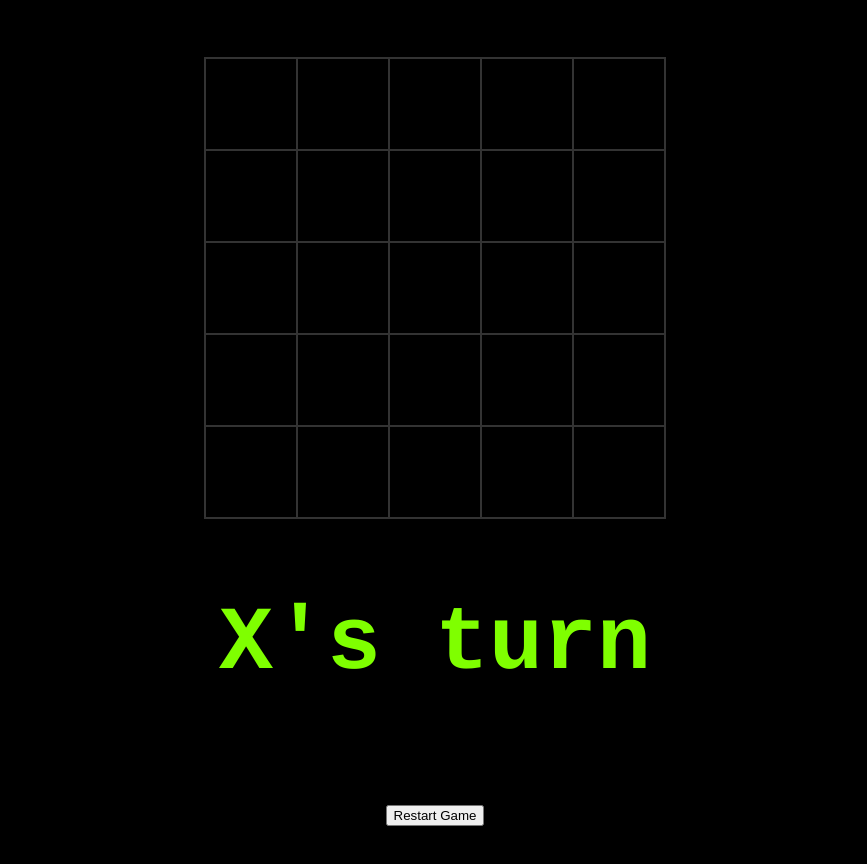
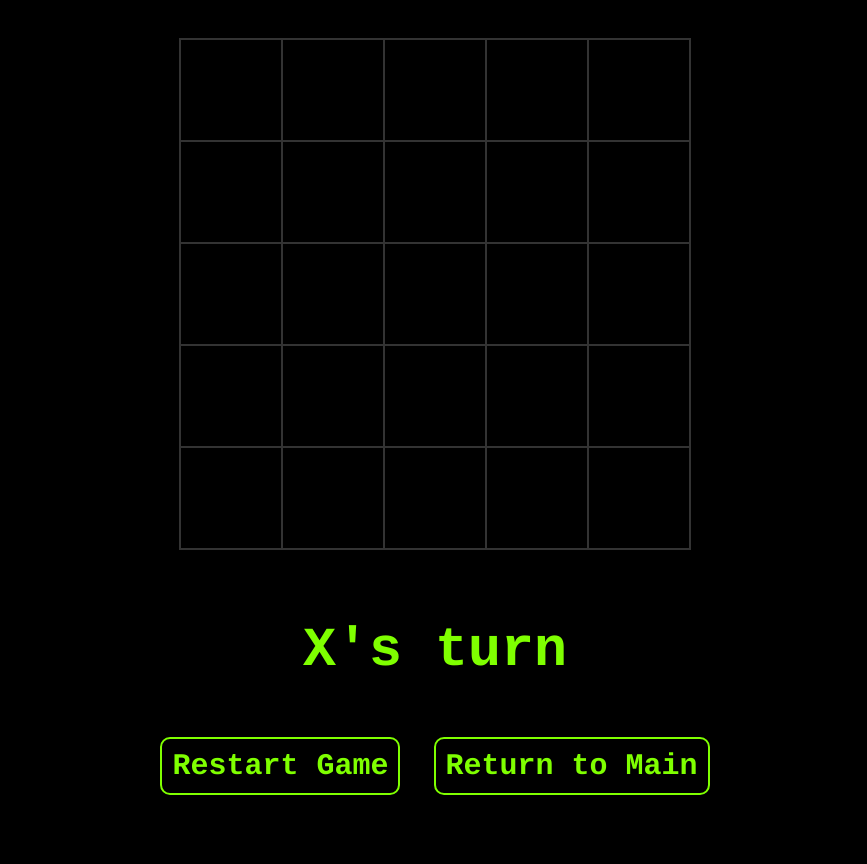
Before and after one commit to soundy0115/TicTacToe_5x5, a plain HTML site: page index.html in a window 1280 px wide. Shown: the part 193-1057 px from the top of the page, without its empty margins (205-1072 px from the left). After the commit the page ends 996 px from the top, so only its background shows below. Drawn offline with Linux system fonts and the light colour scheme.

Commit message:
redesign

```diff
--- a/index.html
+++ b/index.html
@@ -4,13 +4,13 @@
         <meta charset="UTF-8">
         <meta name="viewport" content="width=device-width, user-scalable=no, initial-scale=1.0, maximum-scale=1.0, minimum-scale=1.0">
         <meta http-equiv="X-UA-Compatible" content="ie=edge">
-        <title>Tic Tac Toe 5x5</title>
+        <title>Tic-Tac-Toe 5x5</title>
         <link rel="stylesheet" href="style.css">
     </head>
 
     <body>
         <section>
-            <h1 class="game--title">Tic Tac Toe 5x5</h1>
+            <h1 class="game--title">Tic-Tac-Toe 5x5</h1>
             <div class="game--container">
                 <div data-cell-index="0" class="cell"></div>
                 <div data-cell-index="1" class="cell"></div>
@@ -39,11 +39,16 @@
                 <div data-cell-index="24" class="cell"></div>
 
             </div>
+
             <h2 class="game--status"></h2>
-            <button class="game--restart">Restart Game</button>
+
+            <div class="buttons">
+                <button class="game--restart">Restart Game</button>
+                <button class = "main--menu" onclick="location.href='https://soundy0115.github.io/TicTacToe_Menu/'">Return to Main</button>
+            </div>
+
         </section>
 
-        // add javascript
         <script src="script.js"></script>
 
     </body>
--- a/script.js
+++ b/script.js
@@ -11,8 +11,8 @@ var gameState = ["", "", "", "", "",
                  "", "", "", "", "",
                  "", "", "", "", ""];
 
-var winningMessage = () => `Player ${currentPlayer} has won!`;
-var drawMessage = () => `Game ended in a draw!`;
+var winningMessage = () => `Player ${currentPlayer} Wins!`;
+var drawMessage = () => `Draw!`;
 var currentPlayerTurn = () => `${currentPlayer}'s turn`;
 
 statusDisplay.innerHTML = currentPlayerTurn();
--- a/style.css
+++ b/style.css
@@ -6,21 +6,73 @@ body {
 section {
     text-align: center;
     color: chartreuse;
-    font-size: 60px;
+    font-size: 55px;
     font-family: "Courier";
     font-weight: lighter;
 }
+
 .game--container {
     display: grid;
     grid-template-columns: repeat(5, auto);
-    width: 460px;
-    margin: 50px auto;
+    width: 510px;
+    margin: 70px auto;
     color: white;
 }
+
+.game--status{
+    font-size: 55px;
+}
+
+.game--restart{
+    font-family: "Courier";
+    font-weight: 1000;
+    border: 0;
+    outline: none;
+    font-size: 30px;
+    margin: 0px;
+
+    color: chartreuse;
+    background-color: black;
+    border: 2px solid chartreuse;
+
+    padding: 10px;
+    cursor: pointer;
+    border-radius: 10px;
+}
+
+.game--restart:hover{
+    color: black;
+    background: chartreuse;
+}
+
+.main--menu{
+    font-family: "Courier";
+    font-weight: 1000;
+    border: 0;
+    outline: none;
+    font-size: 30px;
+    margin: 0px;
+    color: chartreuse;
+    background-color: black;
+    border: 2px solid chartreuse;
+    padding: 10px;
+    cursor: pointer;
+    border-radius: 10px;
+}
+
+.main--menu:hover{
+
+    background: chartreuse;
+    color: black;
+
+}
+
+
+
 .cell {
     font-family: "Century Gothic", cursive;
-    width: 90px;
-    height: 90px;
+    width: 100px;
+    height: 100px;
     box-shadow: 0 0 0 1px #333333;
     border: 1px solid #333333;
     cursor: pointer;
```
